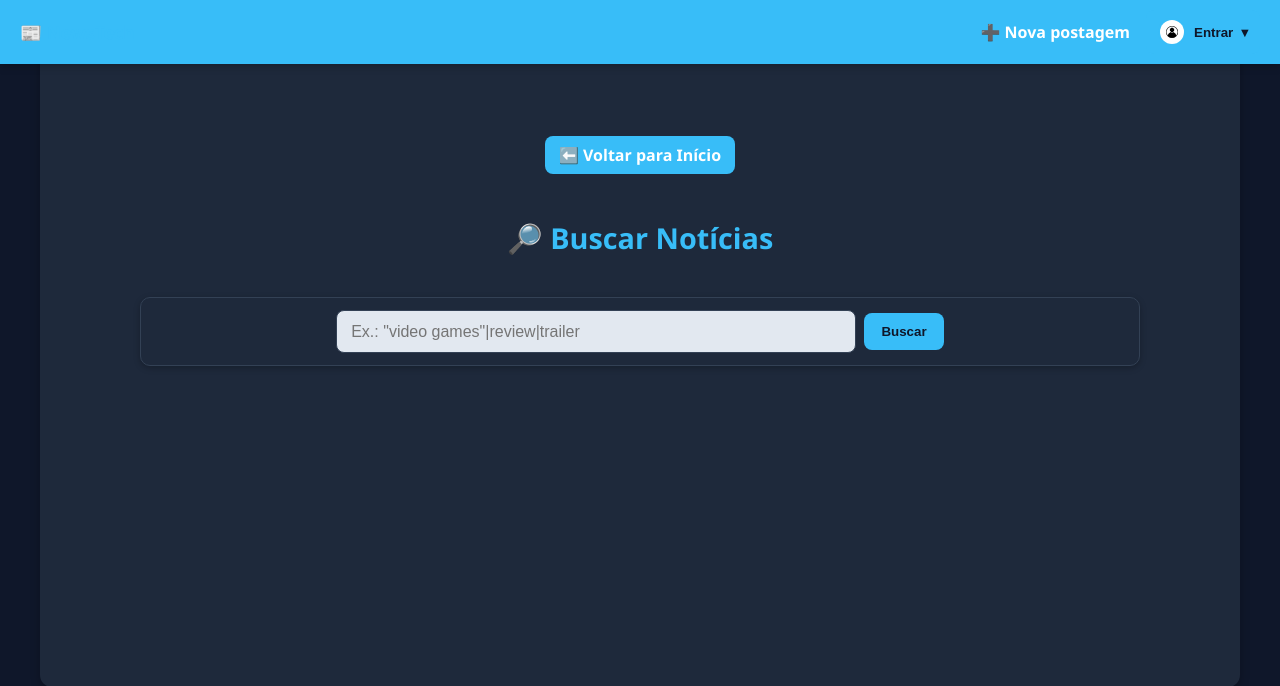
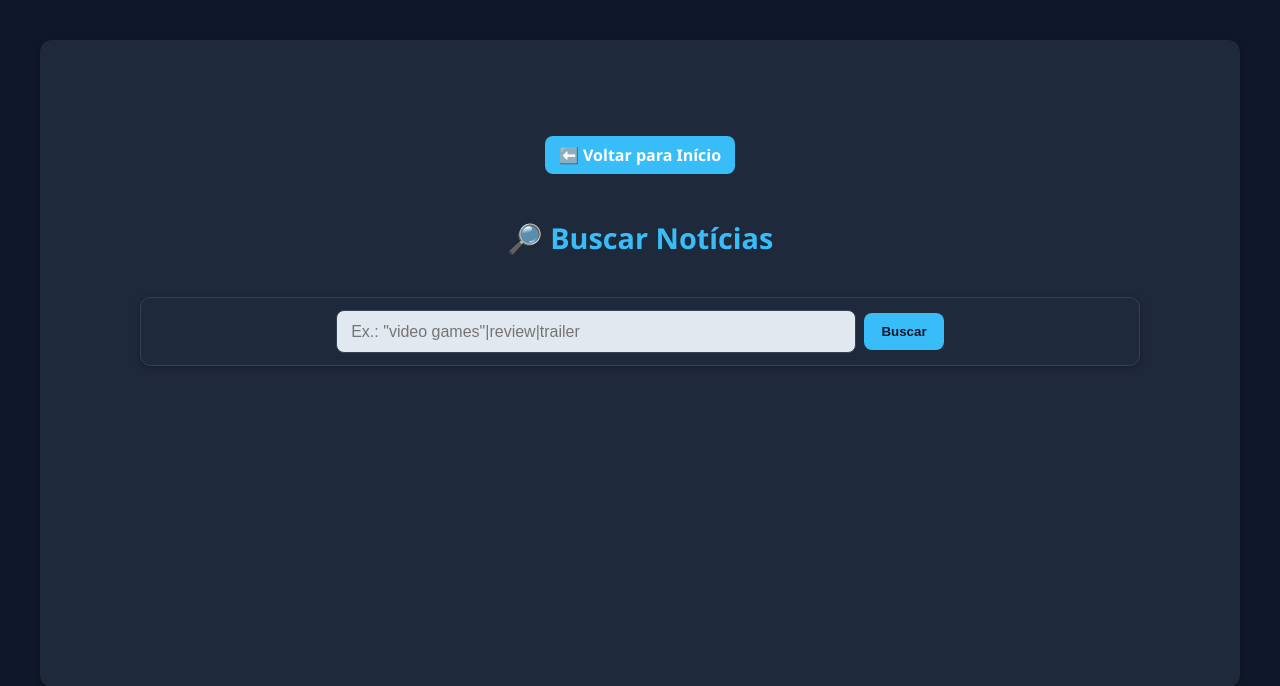
Before and after one commit to Diegames10/NewsTechApp, a Flask app: page /buscar-chat in a window 1280 px wide. Shown: the top 686 px of the page. Run offline with Flask 3, Linux system fonts and the light colour scheme; parts of the project's set-up code (start-up, migrations or seed data) failed here and were passed over; some libraries are stand-ins or nearby versions.

Commit message:
Update news.html

```diff
--- a/login_app/templates/news.html
+++ b/login_app/templates/news.html
@@ -265,27 +265,39 @@
 
 <body>
   <!-- ==================== Header ==================== -->
-   <header>
-    <h1>📰 NewsTech</h1>
-    <nav>
-      <a href="{{ url_for('auth.publicar') }}" class="nav-link">➕ Nova postagem</a>
-      <div class="perfil-container">
-        <button id="perfil-btn" type="button">
-          <img id="avatar" src="{{ url_for('static', filename='imagens/avatar-default.jpg') }}" alt="Perfil">
-          <span id="perfil-nome">Entrar</span> ▾
-        </button>
-        <div class="perfil-menu" id="perfil-menu">
-          <div class="perfil-info">
-            <img id="menu-avatar" src="{{ url_for('static', filename='imagens/avatar-default.jpg') }}" alt="Foto de perfil">
-            <strong id="menu-nome">Visitante</strong>
-          </div>
-          <hr>
-          <button id="toggle-tema" type="button">🌙 Modo Escuro</button>
-          <button id="btn-sair" style="display:none;" type="button">🚪 Sair</button>
-        </div>
-      </div>
-    </nav>
-  </header>
+   <script>
+  (function () {
+    const key  = 'tema';
+    const body = document.body;
+    const btn  = document.getElementById('toggle-tema');
+    const metaTheme = document.querySelector('meta[name="theme-color"]');
+
+    function setTheme(isDark) {
+      body.classList.toggle('dark', isDark);
+      localStorage.setItem(key, isDark ? 'escuro' : 'claro');
+      if (btn) btn.textContent = isDark ? '☀️ Modo Claro' : '🌙 Modo Escuro';
+      // (Opcional) Ajusta a barra do navegador no mobile
+      if (metaTheme) metaTheme.setAttribute('content', isDark ? '#0b1220' : '#ffffff');
+    }
+
+    // Inicial
+    (function aplicarInicial() {
+      const salvo = localStorage.getItem(key); // 'escuro' | 'claro' | null
+      const prefereEscuro = window.matchMedia?.('(prefers-color-scheme: dark)').matches;
+      const usarEscuro = salvo ? (salvo === 'escuro') : prefereEscuro;
+      setTheme(usarEscuro);
+    })();
+
+    // Clique no botão do menu
+    if (btn) {
+      btn.addEventListener('click', () => {
+        const usarEscuro = !body.classList.contains('dark');
+        setTheme(usarEscuro);
+      });
+    }
+  })();
+</script>
+
 
   <!-- ==================== Conteúdo ==================== -->
   <main class="content" role="main">
```
